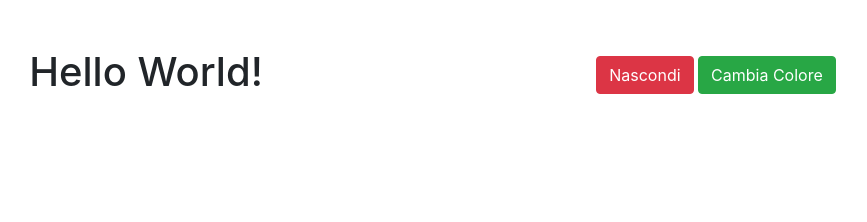
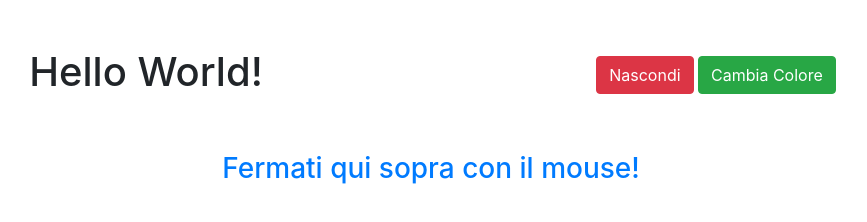
Before and after one commit to PierluigiBarocci/first-approach-vue.js, a plain HTML site: page index.html in a window 1280 px wide. Shown: the whole page, without its empty margins (209-1076 px from the left). Drawn offline with nearby package versions, Linux system fonts and the light colour scheme.

Commit message:
Aggiunto un title con v-bind

```diff
--- a/index.html
+++ b/index.html
@@ -21,6 +21,13 @@
                     <a href="#" @click="toggleColor" class="btn btn-success mt-2">{{ button_color }}</a>
                 </div>
             </div>
+            <div class="row">
+                <div class="col-sm-12 mt-5">
+                    <h3 v-bind:title="hover_message" class="text-primary">
+                        Fermati qui sopra con il mouse!
+                    </h3>
+                </div>
+            </div>
         </div>
     </div>
     <script src="main.js"></script>
--- a/main.js
+++ b/main.js
@@ -6,6 +6,7 @@ var app = new Vue({
         button_color: 'Cambia Colore',
         isVisible: true,
         isDark: true,
+        hover_message: 'Vue.js è magnifico!'
     },
     methods: {
         toggleTitle() {
```
